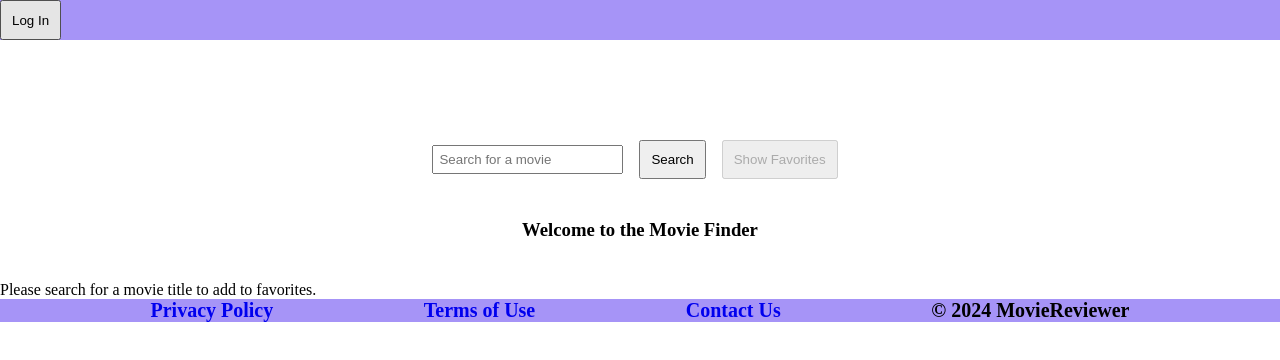
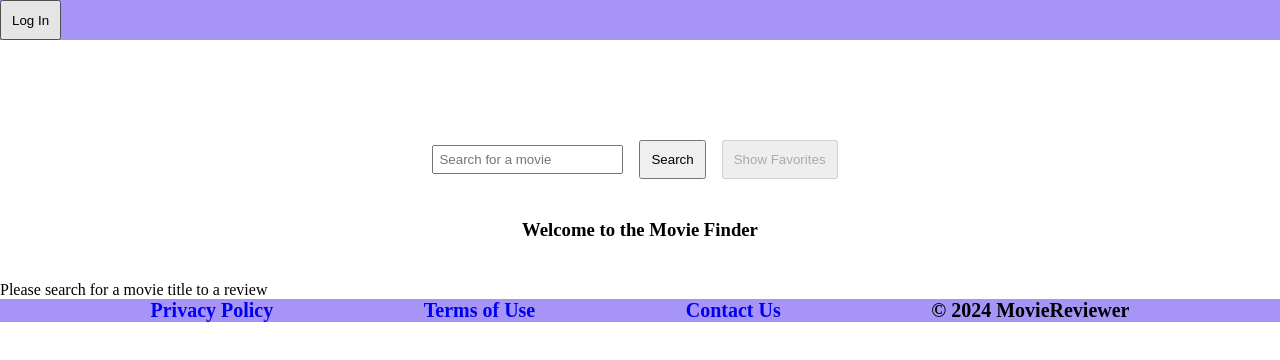
Before and after one commit to bunnyohare/Mah_Ellen_MovieReviewer_Capstone, a React (Vite) app in the folder client/: page /add-review in a window 1280 px wide. Shown: the top 360 px of the page. Built offline with nearby package versions, Linux system fonts and the light colour scheme; no server answers.

Commit message:
Adding Form to add Review. Not working on backend yet.

```diff
--- a/client/src/App.jsx
+++ b/client/src/App.jsx
@@ -9,6 +9,7 @@ import Landing from "./Pages/Landing/Landing";
 import AllReviews from "./Pages/AllReviews/AllReviews";
 import SingleReview from "./Pages/SingleReview/SingleReview";
 import { useLogin } from './LoginContext.jsx';
+import MovieSelect from './components/MovieSelect/MovieSelect.jsx'
 
 function App() {
   const { isLoggedIn, login, logout } = useLogin();
@@ -34,7 +35,7 @@ function App() {
         <main>
           <Routes>
             <Route path="/login" element={<LogIn onLogin={handleLogin} />} />
-            <Route path="/add-review" element={<SingleReview />} />
+            <Route path="/add-review" element={<MovieSelect />} />
             <Route path="/show-reviews" element={<AllReviews />} />
             <Route
               path="/"
--- a/client/src/Pages/SingleReview/SingleReview.jsx
+++ b/client/src/Pages/SingleReview/SingleReview.jsx
@@ -1,14 +1,20 @@
-import React from 'react';
-import './singleReview.css'
+import React, { useState } from 'react';
+import './singleReview.css';
 import MoviesList from '../../components/MoviesList/MoviesList';
 import AddReview from '../AddReview/AddReview';
-import SearchBox from '../../components/SearchBox/SearchBox';
-import MovieSelect from '../../components/MovieSelect/MovieSelect';
 
 const SingleReview = () => {
+  const [selectedMovie, setSelectedMovie] = useState(null);
+
+  // Function to handle movie selection
+  const handleMovieSelect = (movie) => {
+    setSelectedMovie(movie);
+  };
+
   return (
     <div className="review">
-     <MovieSelect></MovieSelect>
+      <MoviesList onMovieSelect={handleMovieSelect} />
+      {selectedMovie && <AddReview selectedMovie={selectedMovie} />}
     </div>
   );
 };
--- a/client/src/components/MovieSelect/MovieSelect.jsx
+++ b/client/src/components/MovieSelect/MovieSelect.jsx
@@ -1,11 +1,13 @@
 import React, { useState, useEffect } from 'react';
 import SearchBox from '../SearchBox/SearchBox';
 import MoviesList from '../MoviesList/MoviesList';
+import AddReview from '../../Pages/AddReview/AddReview';
 import axios from 'axios';
 import "./movieSelect.css";
 
 function MovieSelect() {
   const [movies, setMovies] = useState([]);
+  const [selectedMovie, setSelectedMovie] = useState(null); // Track selected movie
   const [initialLoad, setInitialLoad] = useState(true); // Track initial load
 
   const OMDB_URL = import.meta.env.VITE_OMDB_URL_WITH_KEY;
@@ -19,21 +21,29 @@ function MovieSelect() {
     }
   };
 
-
+  const handleMovieSelect = (movie) => {
+    setSelectedMovie(movie); // Update selected movie
+  };
 
   return (
     <div>
       <div className="search-container">
         <SearchBox searchMovies={searchMovies} initialLoad={initialLoad} />
       </div>
-      {movies.length < 1 && initialLoad ? (
-        <div id="Welcome-Box">
-          <h3 id="Welcome">Welcome to the Movie Finder</h3>
-          <p id="No-Favs">Please search for a movie title to add to favorites.</p>
-        </div>
+      {selectedMovie ? (
+        <AddReview selectedMovie={selectedMovie} /> // Render AddReview with selected movie
       ) : (
         <div>
-          <MoviesList movies={movies}  initialLoad={initialLoad}/>
+          {movies.length < 1 && initialLoad ? (
+            <div id="Welcome-Box">
+              <h3 id="Welcome">Welcome to the Movie Finder</h3>
+              <p id="No-Favs">Please search for a movie title to a review</p>
+            </div>
+          ) : (
+            <div>
+              <MoviesList movies={movies} initialLoad={initialLoad} openAddReviewForm={handleMovieSelect} /> // Pass openAddReviewForm function to MoviesList
+            </div>
+          )}
         </div>
       )}
     </div>
--- a/client/src/components/MoviesList/MoviesList.jsx
+++ b/client/src/components/MoviesList/MoviesList.jsx
@@ -1,13 +1,13 @@
-import React, { useState } from 'react';
+import React from 'react';
 import './moviesList.css';
 
-function MoviesList({ movies, addToFavorites, showFavorites, initialLoad, openAddReviewForm }) {
+function MoviesList({ movies, openAddReviewForm }) {
   const handleReviewClick = (movie) => {
     openAddReviewForm(movie);
   };
 
   return (
-    <div id="moviesList" style={{ display: showFavorites ? 'none' : 'block' }}>
+    <div id="moviesList" >
       <h3 id="Movie-List-Heading">Found Movies List</h3>
       {/* Conditionally render the movieList based on showFavorites */}
       {movies.map(movie => (
```
